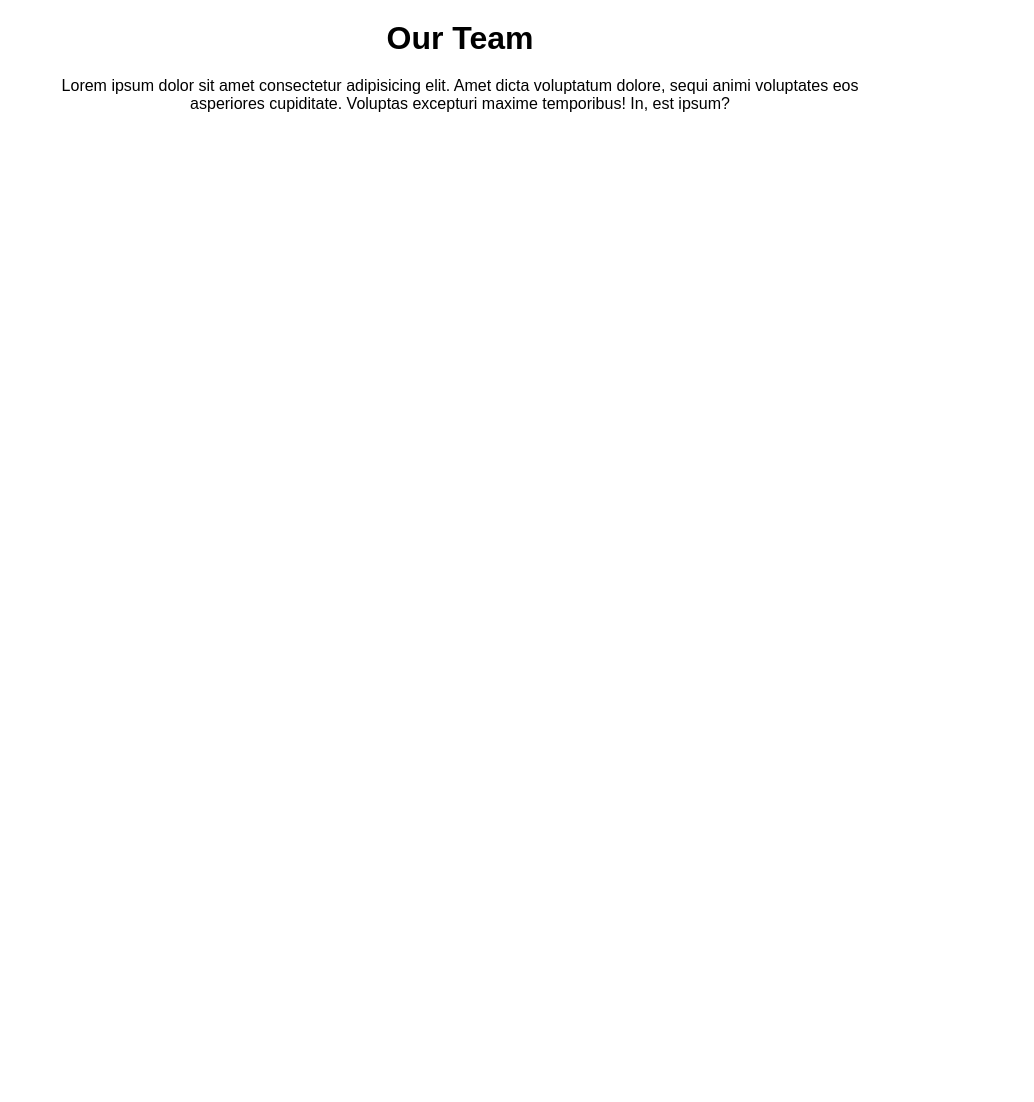
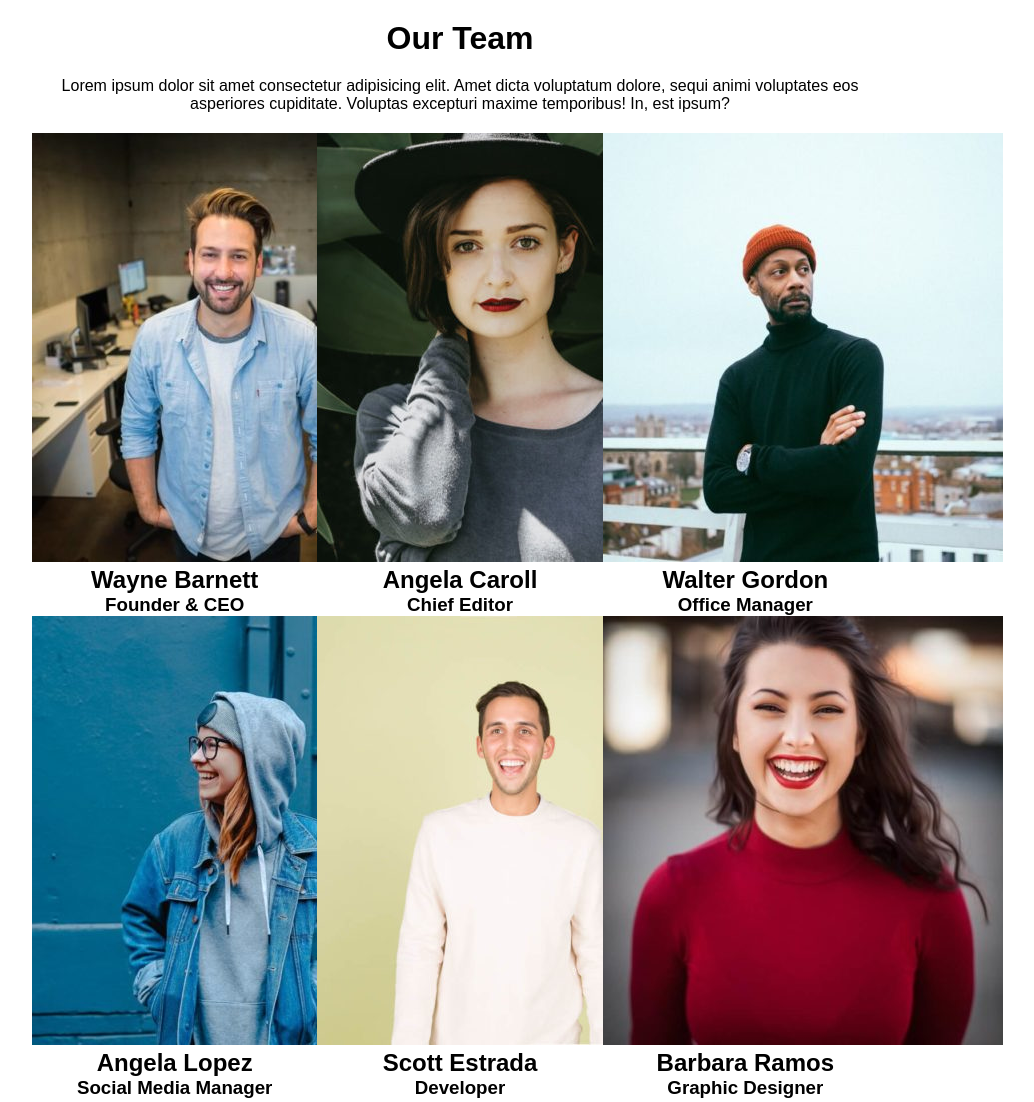
Before and after one commit to marcovalerio93/js-our-team, a plain HTML site: page index.html in a window 1280 px wide. Shown: the whole page, without its empty margins (180-1214 px from the left). Before the commit the page ends 800 px from the top, so only its background shows below. Drawn offline with Linux system fonts and the light colour scheme.

Commit message:
our tea add img complited and fixed

```diff
--- a/css/style.css
+++ b/css/style.css
@@ -19,3 +19,12 @@ body{
 .container h1,p{
     margin-bottom: 20px;
 }
+
+.team{
+    display: flex;
+    flex-wrap: wrap;
+}
+
+.card{
+    width: calc( 100% /3);
+}
--- a/js/main.js
+++ b/js/main.js
@@ -3,47 +3,66 @@ const team = [
     {
         'name':'Wayne Barnett',
         'role':'Founder & CEO',
-        'img':'wayne-barnett-founder-ceo.jpg'
+        'image':'wayne-barnett-founder-ceo.jpg'
     },
     {
         'name':'Angela Caroll',
         'role':'Chief Editor',
-        'img':'angela-caroll-chief-editor.jpg'
+        'image':'angela-caroll-chief-editor.jpg'
     },
     {
         'name':'Walter Gordon',
         'role':'Office Manager',
-        'img':'walter-gordon-office-manager.jpg'
+        'image':'walter-gordon-office-manager.jpg'
     },
     {
         'name':'Angela Lopez',
         'role':'Social Media Manager',
-        'img':'angela-lopez-social-media-manager.jpg'
+        'image':'angela-lopez-social-media-manager.jpg'
     },
     {
         'name':'Scott Estrada',
         'role':'Developer',
-        'img':'scott-estrada-developer.jpg'
+        'image':'scott-estrada-developer.jpg'
     },
     {
         'name':'Barbara Ramos',
         'role':'Graphic Designer',
-        'img':'barbara-ramos-graphic-designer.jpg'
+        'image':'barbara-ramos-graphic-designer.jpg'
     }
 ];
 
-const teamDom
+const teamDom= document.querySelector('.team')
 
 
 //stampo in console oggetti
 for (let i = 0; i < team.length; i ++) {
-    console.log(team[i]['name'], team[i]['role'], team[i]['img']);
+
+    console.log(team[i]['name'], team[i]['role'], team[i]['image']);
+
     drawTeamMembers(team[i]);
 
 }
+
 //stampo info in html
-function drawTeamMembers(teamMeber) [
-    const card = docoument.createElement('div');
-    card.classlst.add('card');
+function drawTeamMembers (teamMember) {
 
-]
+    const card = document.createElement('div');
+    card.classList.add('card');
+
+    const img = document.createElement('img');
+
+    img.src = `./img/${teamMember.image}`;
+
+    const h2 = document.createElement('h2');
+    h2.innerText = teamMember.name;
+
+    const h3 = document.createElement('h3');
+    h3.innerText = teamMember.role ;
+
+    card.append(img);
+    card.append(h2);
+    card.append(h3);
+
+    teamDom.append(card);
+}
```
Also changed, not shown: index.html (+0 -2 lines).
